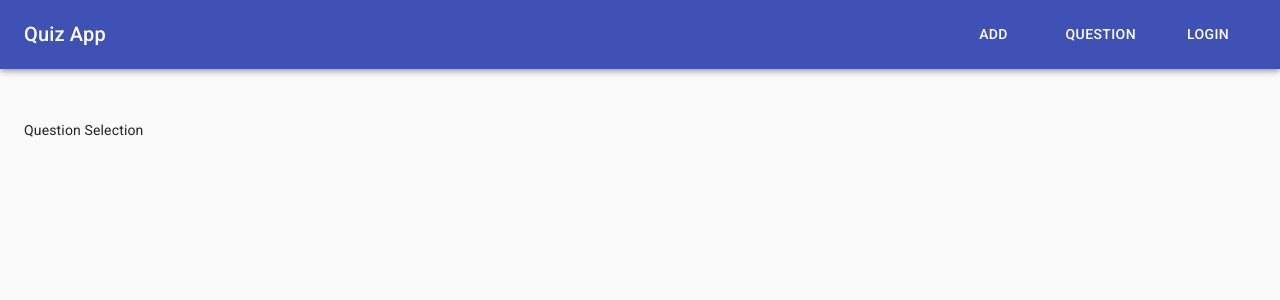
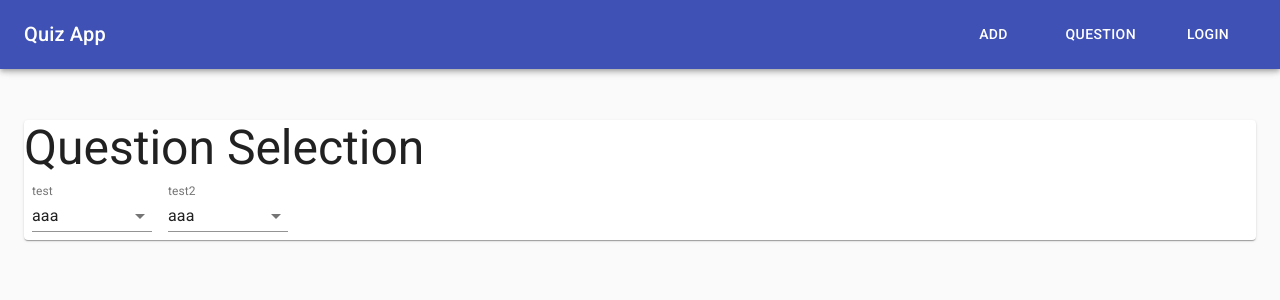
Before and after one commit to Stewart86/quiz-app, a React (Create React App) app: page /questionsselection in a window 1280 px wide. Shown: the top 300 px of the page. Built offline with nearby package versions, Linux system fonts and the light colour scheme.

Commit message:
add question selection page

```diff
--- a/src/components/Nav.jsx
+++ b/src/components/Nav.jsx
@@ -33,7 +33,7 @@ export default function Nav() {
           </Button>
           <Button
             className={classes.btn}
-            href="/questionselection"
+            href="/questionsselection"
             color="inherit">
             Question
           </Button>
--- a/src/firestore/questions.js
+++ b/src/firestore/questions.js
@@ -2,16 +2,28 @@ import { db } from "../firestore"
 
 export const postNewQuestion = async (question, categories) => {
   // check for new categories
-  console.group("new question")
-  var questionsCollection = db.collection("questions")
+  const questionsCollection = db.collection("questions")
   const res = await questionsCollection.add(question)
 
-  console.log(res)
   await questionsCollection
     .doc(res.id)
     .collection("categories")
     .doc()
     .set(categories)
+}
 
-  console.groupEnd()
+export const  updateNewCategories = async (categories) => {
+  const questionsColl = db.collection("questions").doc("categories")
+  const doc = await questionsColl.get()
+  const obj = {}
+  Object.keys(categories).forEach((k,i)=> {
+    const data = doc.data()
+    if (!data[k]) {
+      obj[k] = [categories[k]]
+    }
+    else {
+      obj[k] =[...new Set([...data[k], categories[k]])]
+    }
+  })
+  await questionsColl.set(obj)
 }
--- a/src/pages/InsertQuestion.jsx
+++ b/src/pages/InsertQuestion.jsx
@@ -1,9 +1,9 @@
 import { Button, Paper, Typography } from "@material-ui/core"
 import React, { useState } from "react"
+import { postNewQuestion, updateNewCategories } from "../firestore/questions"
 
 import { Editor } from "@tinymce/tinymce-react"
 import InsertMultipleChoice from "../components/InsertMultipleChoice"
-import { postNewQuestion } from "../firestore/questions"
 import { makeStyles } from "@material-ui/core/styles"
 
 const useStyles = makeStyles((theme) => ({
@@ -54,6 +54,7 @@ export default function InsertQuestion({ categories }) {
       },
       categories
     )
+    await updateNewCategories(categories)
   }
 
   return (
@@ -61,7 +62,7 @@ export default function InsertQuestion({ categories }) {
       <Paper className={classes.paper}>
         <Typography variant={"h2"}>Insert Question</Typography>
         <Editor
-          initialValue="<p>This is the initial content of the editor</p>"
+          initialValue='<p>This is the initial content of the editor</p>'
           init={{
             height: 500,
             menubar: false,
@@ -84,7 +85,7 @@ export default function InsertQuestion({ categories }) {
           handleAnswerClick={handleAnswerClick}
         />
         <Button
-          variant="contained"
+          variant='contained'
           color={"primary"}
           onClick={handleInsertQuestion}>
           Insert
--- a/src/pages/QuestionsSelection.jsx
+++ b/src/pages/QuestionsSelection.jsx
@@ -1,9 +1,92 @@
-import React from 'react'
+import {
+  FormControl,
+  InputLabel,
+  MenuItem,
+  Paper,
+  Select,
+  Typography,
+} from "@material-ui/core"
+import React, { useState } from "react"
+
+import { makeStyles } from "@material-ui/core/styles"
+
+const useStyles = makeStyles((theme) => ({
+  root: {
+    flexGrow: 1,
+  },
+  title: {
+    flexGrow: 1,
+  },
+  btn: {
+    margin: theme.spacing(2),
+  },
+  formControl: {
+    margin: theme.spacing(1),
+    minWidth: 120,
+  },
+}))
+
+const Dropdown = ({ handleOnChange, state, data, type }) => {
+  const classes = useStyles()
+  return (
+    <FormControl className={classes.formControl}>
+      <InputLabel id={type}>{type}</InputLabel>
+      <Select
+        labelId={type}
+        id={`${type}-select`}
+        value={state[type]}
+        onChange={(e) => handleOnChange(e, type)}>
+        {data[type].length > 0
+          ? data[type].map((k, i) => {
+              return (
+                <MenuItem key={i} value={k}>
+                  {k}
+                </MenuItem>
+              )
+            })
+          : ""}
+      </Select>
+    </FormControl>
+  )
+}
 
 export default function QuestionsSelection() {
-    return (
-        <div>
-            Question Selection
-        </div>
-    )
+  const classes = useStyles()
+
+  const data = {
+    test: ["aaa", "bbb", "ccc"],
+    test2: ["aaa", "bbb", "ccc"],
+  }
+  const getFirstArrayInObj = (data) => {
+    let result = {}
+    Object.keys(data).forEach((k, i) => {
+      result[k] = data[k][0]
+    })
+    return result
+  }
+  const [state, setState] = useState(getFirstArrayInObj(data))
+
+  const handleOnChange = (e, type) => {
+    console.log(e.target.value)
+    setState({
+      ...state,
+      [type]: e.target.value,
+    })
+  }
+
+  return (
+    <Paper className={classes.root}>
+      <Typography variant={"h3"}>Question Selection</Typography>
+      {Object.keys(data).map((k, i) => {
+        return (
+          <Dropdown
+            handleOnChange={handleOnChange}
+            state={state}
+            data={data}
+            type={k}
+          />
+        )
+      })}
+    </Paper>
+  )
 }
```
